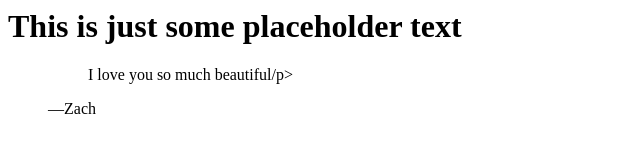
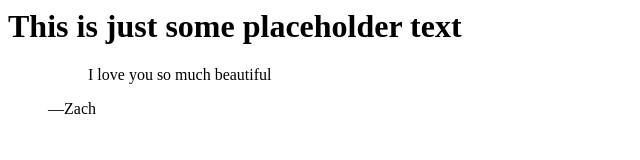
Before and after one commit to DalalFeda/website, a plain HTML site: page index.html in a window 1280 px wide. Shown: the full height of the page, 0-640 px from the left. Drawn offline with Linux system fonts and the light colour scheme.

Commit message:
add missing < to p tag

```diff
--- a/index.html
+++ b/index.html
@@ -8,7 +8,7 @@
 
         <figure>
             <blockquote cite="https://www.21337.tech">
-                <p>I love you so much beautiful/p>
+                <p>I love you so much beautiful</p>
             </blockquote>
             <figcaption>—Zach</figcaption>
         </figure>
```
